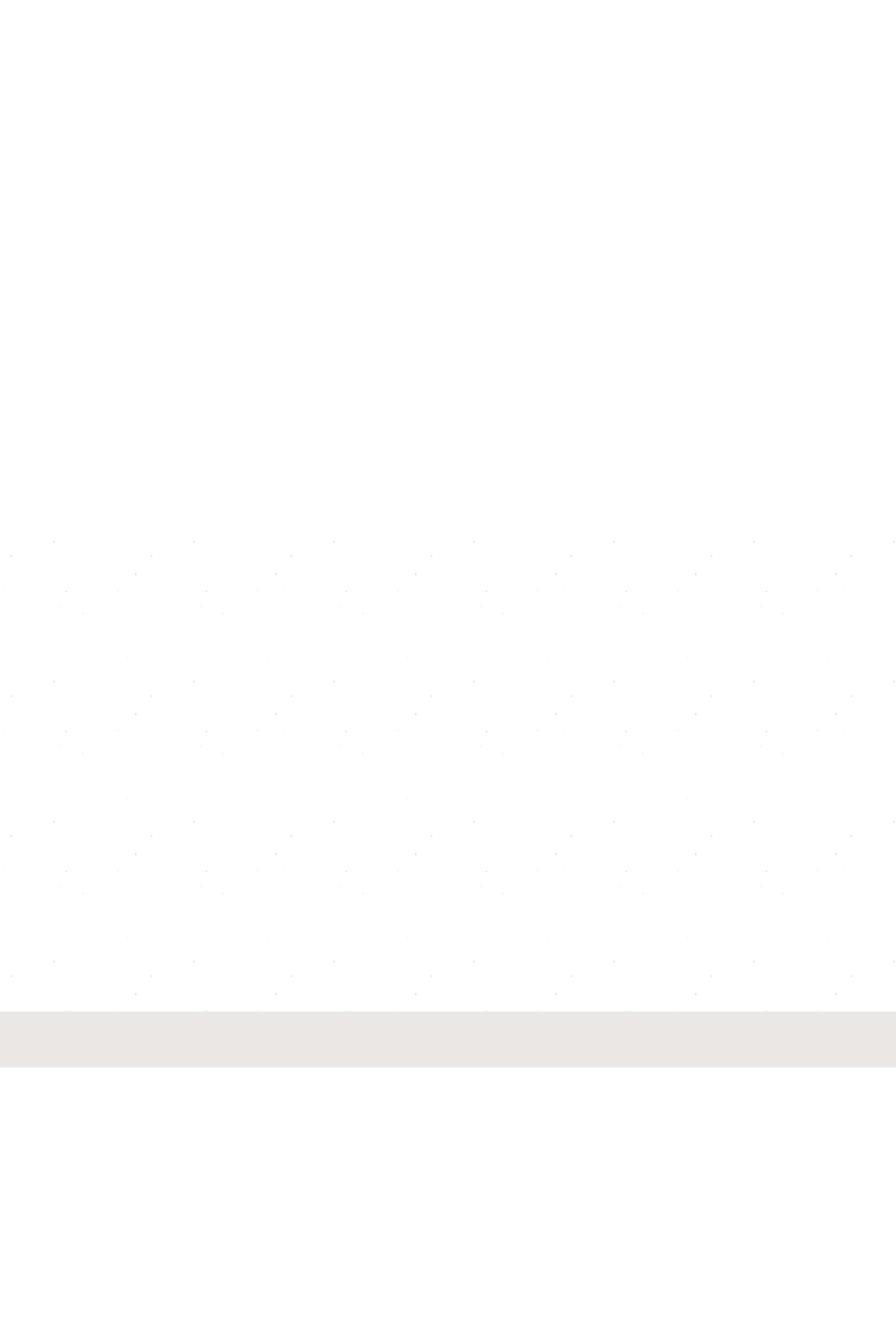
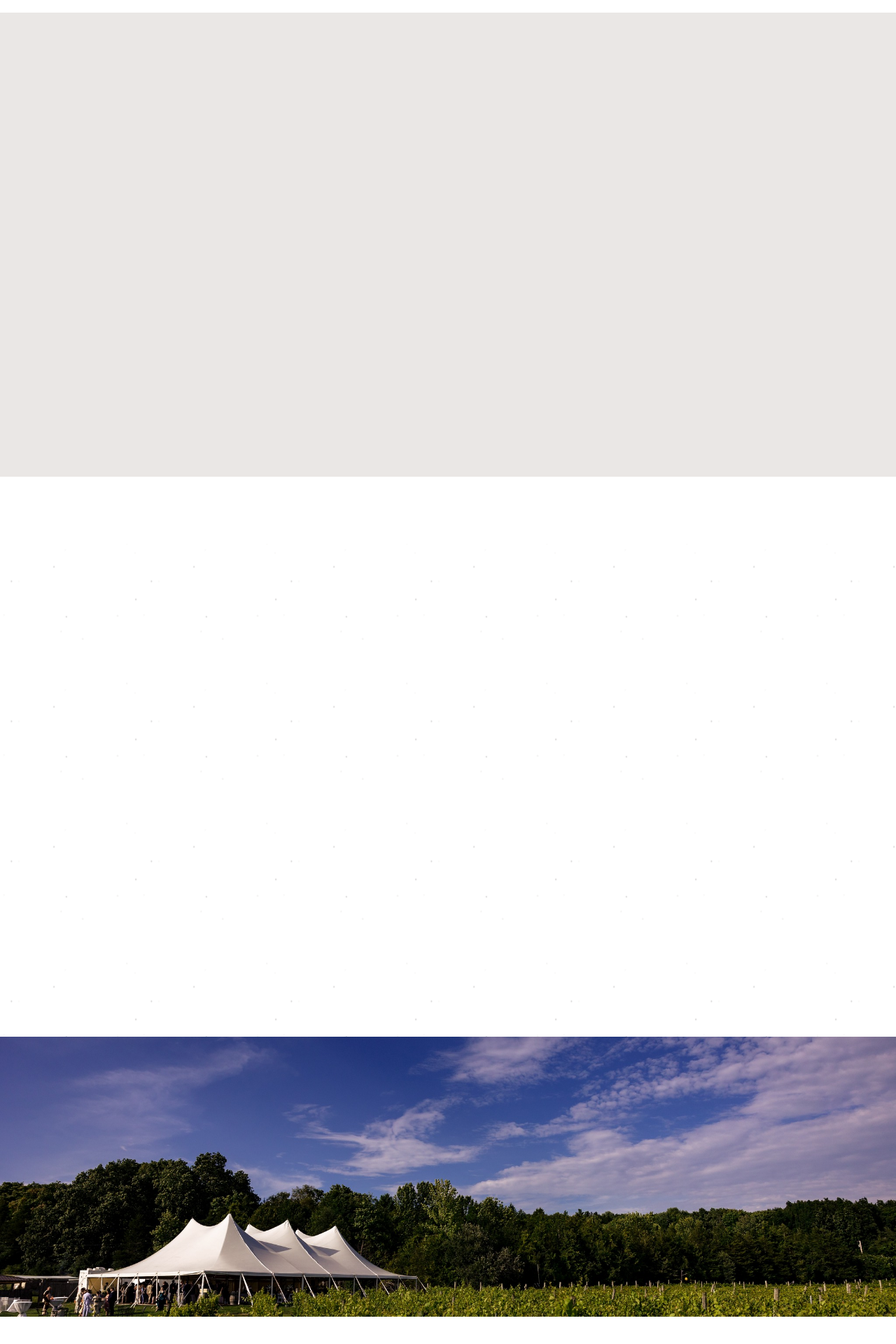
Before and after one commit to bquinn17/wedding-site, a React (Vite) app in the folder app/: page / in a window 1280 px wide. Shown: the part 1841-3761 px from the top of the page at 70% size. Built offline with nearby package versions, Linux system fonts and the light colour scheme.

Commit message:
Snow farm divider background

```diff
--- a/app/src/App.css
+++ b/app/src/App.css
@@ -192,16 +192,24 @@
 
 .selfie-section {
   margin-top: 4rem;
+  padding: 4rem 2rem;
+  background: rgb(234, 231, 229);
   display: flex;
   justify-content: center;
+  width: 100vw;
+  position: relative;
+  left: 50%;
+  right: 50%;
+  margin-left: -50vw;
+  margin-right: -50vw;
 }
 
 .selfie-image {
   width: 100%;
-  max-width: 900px;
+  max-width: 700px;
   height: auto;
-  border-radius: 2px;
-  box-shadow: 0 10px 40px rgba(0, 0, 0, 0.1);
+  border: 20px solid white;
+  box-shadow: 0 10px 40px rgba(0, 0, 0, 0.15);
 }
 
 /* Wedding Section */
@@ -215,7 +223,17 @@
   background-position: center, center;
   background-repeat: no-repeat, repeat;
   background-attachment: scroll, fixed;
-  border-bottom: 80px solid rgb(234, 231, 229);
+}
+
+/* Snow Farm Parallax Section */
+.snow-farm-parallax {
+  height: 400px;
+  background-image: url('/assets/images/snow_farm.jpg');
+  background-attachment: fixed;
+  background-position: center;
+  background-repeat: no-repeat;
+  background-size: cover;
+  position: relative;
 }
 
 .wedding-content {
--- a/app/src/App.jsx
+++ b/app/src/App.jsx
@@ -3,6 +3,7 @@ import Navigation from './components/Navigation'
 import HeroSection from './components/HeroSection'
 import VenueSection from './components/VenueSection'
 import WeddingSection from './components/WeddingSection'
+import SnowFarmParallax from './components/SnowFarmParallax'
 import GettingThereSection from './components/GettingThereSection'
 import RsvpSection from './components/RsvpSection'
 import { useParallax } from './hooks/useParallax'
@@ -21,6 +22,7 @@ function App() {
         <HeroSection />
         <VenueSection />
         <WeddingSection />
+        <SnowFarmParallax />
         <GettingThereSection />
         <RsvpSection />
       </main>
--- /dev/null
+++ b/app/src/components/SnowFarmParallax.jsx
@@ -0,0 +1,7 @@
+function SnowFarmParallax() {
+  return (
+    <section className="snow-farm-parallax" aria-label="Snow Farm Vineyard"></section>
+  );
+}
+
+export default SnowFarmParallax;
--- a/app/src/hooks/useScrollAnimation.js
+++ b/app/src/hooks/useScrollAnimation.js
@@ -6,9 +6,11 @@ gsap.registerPlugin(ScrollTrigger);
 
 export const useScrollAnimation = () => {
   useEffect(() => {
-    // Fade in animations
-    gsap.utils.toArray('.fade-in').forEach((element) => {
-      gsap.fromTo(element,
+    // Small delay to ensure DOM is ready
+    const timer = setTimeout(() => {
+      // Fade in animations
+      gsap.utils.toArray('.fade-in').forEach((element) => {
+        gsap.fromTo(element,
         {
           opacity: 0,
           y: 50,
@@ -114,9 +116,14 @@ export const useScrollAnimation = () => {
           },
         }
       );
-    });
+      });
+
+      // Refresh ScrollTrigger after all animations are set up
+      ScrollTrigger.refresh();
+    }, 100);
 
     return () => {
+      clearTimeout(timer);
       ScrollTrigger.getAll().forEach(trigger => trigger.kill());
     };
   }, []);
```
